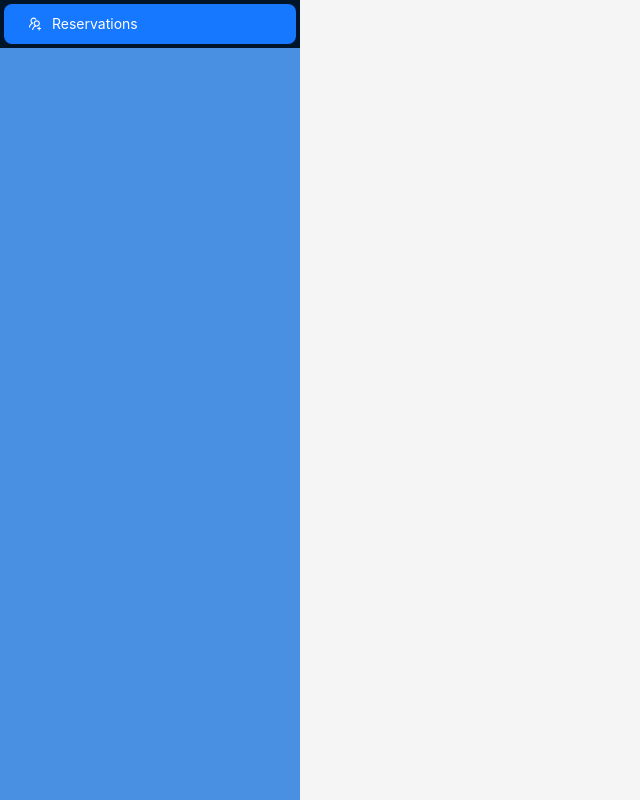
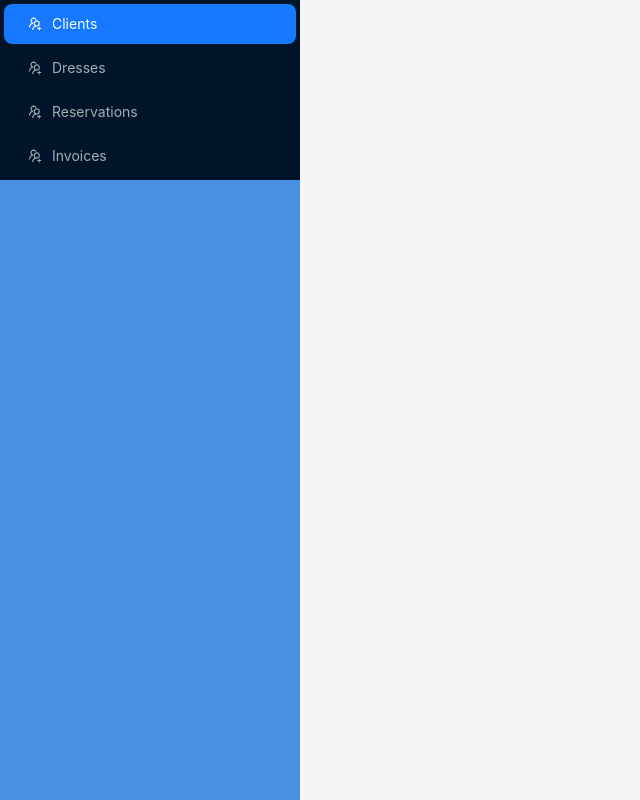
Before and after one commit to artiole-abdyli/manageInvoices, a Next.js app: page /dashboard in a window 1280 px wide. Shown: the whole page, without its empty margins (0-640 px from the left). Built offline with nearby package versions, Linux system fonts and the light colour scheme.

Commit message:
menu changes

```diff
--- a/app/dashboard/page.tsx
+++ b/app/dashboard/page.tsx
@@ -53,11 +53,18 @@ export default function DashboardPage() {
     <Layout style={{ minHeight: "100vh" }}>
       <Sider width={300} style={{ backgroundColor: "#4A90E2" }}>
         <Menu mode="inline" defaultSelectedKeys={["1"]} theme="dark">
-          {user?.role == "admin" && (
-            <Menu.Item key="1" icon={<UsergroupAddOutlined />}>
-              Reservations
-            </Menu.Item>
-          )}
+          <Menu.Item key="1" icon={<UsergroupAddOutlined />}>
+            Clients
+          </Menu.Item>
+          <Menu.Item key="2" icon={<UsergroupAddOutlined />}>
+            Dresses
+          </Menu.Item>
+          <Menu.Item key="3" icon={<UsergroupAddOutlined />}>
+            Reservations
+          </Menu.Item>
+          <Menu.Item key="3" icon={<UsergroupAddOutlined />}>
+            Invoices
+          </Menu.Item>
         </Menu>
       </Sider>
 
```
